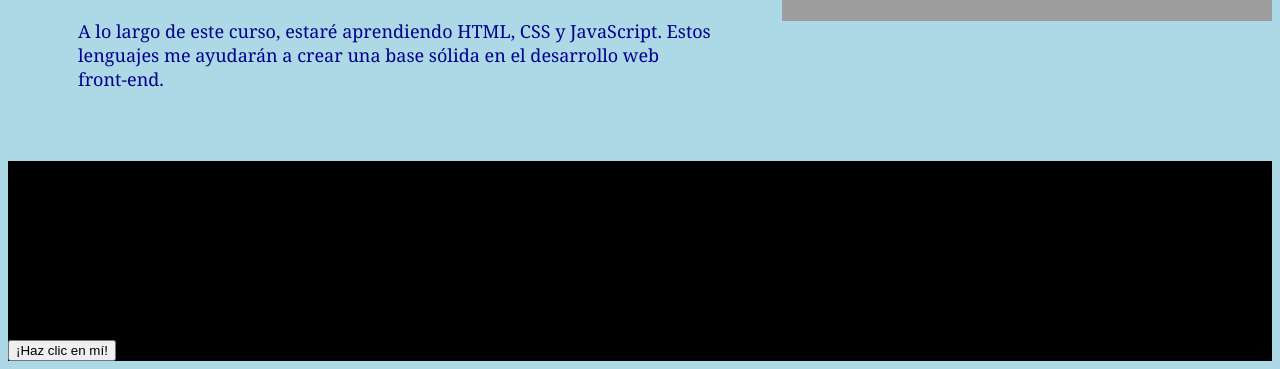
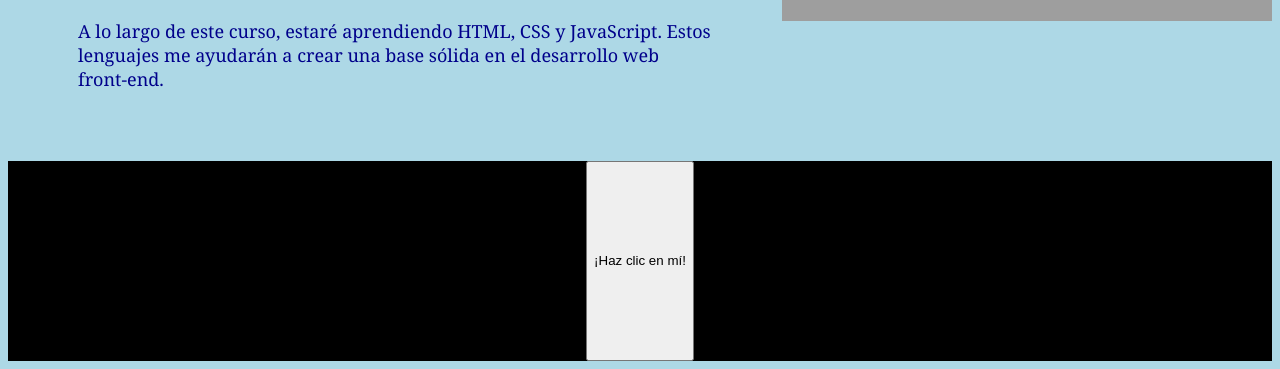
Before and after one commit to Valleco/miprimerapagina, a plain HTML site: page index.html in a window 1280 px wide. Shown: the part 511-880 px from the top of the page. Drawn offline with Linux system fonts and the light colour scheme; grey boxes are pictures that could not be loaded; a script that the page names is missing.

Commit message:
Subir imagenes
Subir

```diff
--- a/index.css
+++ b/index.css
@@ -199,7 +199,7 @@
 
      .footer{
       display: flex;
-      align-items: flex-end;
+      place-content: center;
       height: 200px;
       background-color: black;
      }
```
Also changed, not shown: imagenes/images1.jpg (added), imagenes/images2.jpg (added), imagenes/images3.jpg (added).
